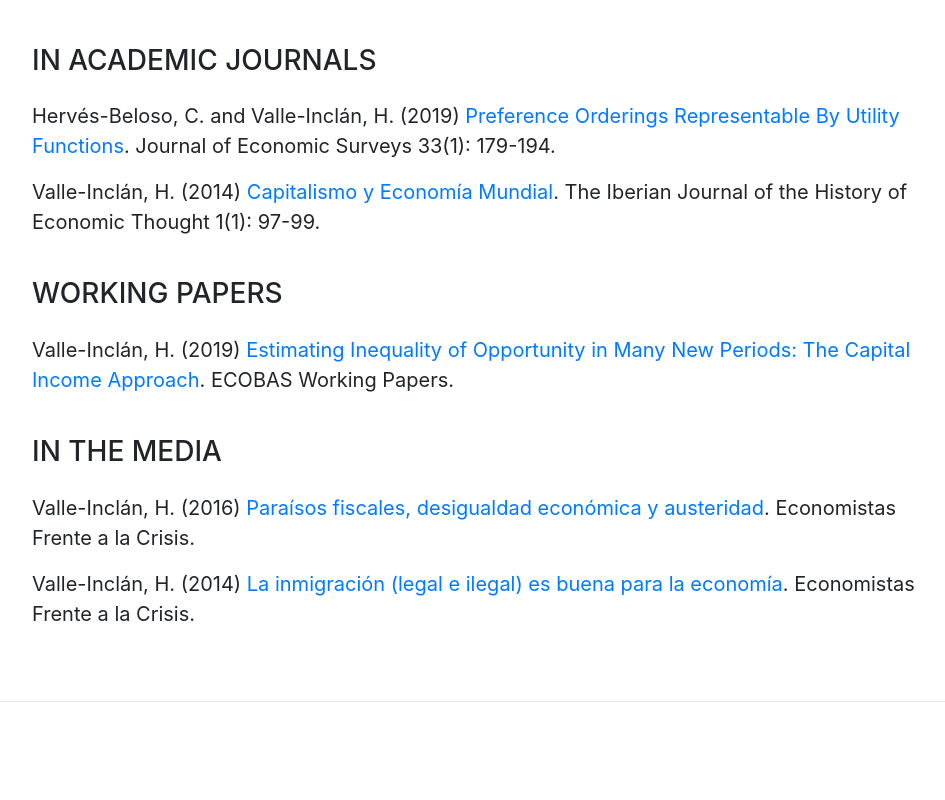
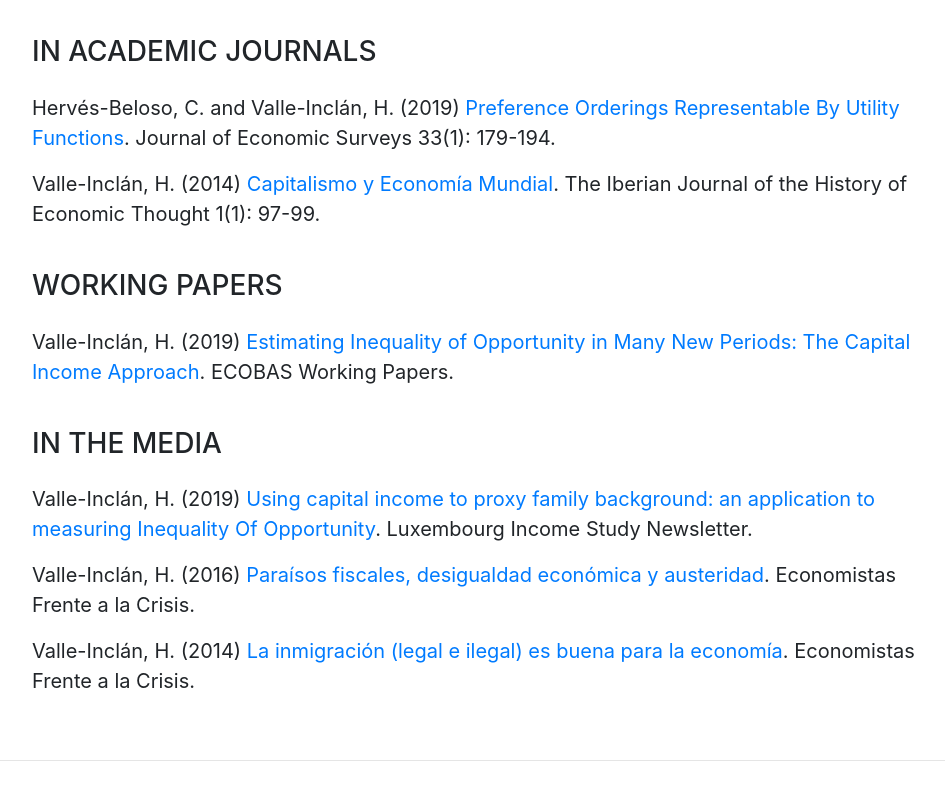
Before and after one commit to hugobaltasar/web-page, a website with bundled scripts: page hvalle-inclan/index.html in a window 1280 px wide. Shown: the part 900-1700 px from the top of the page, without its empty margins (288-1233 px from the left). Built offline with nearby package versions, Linux system fonts and the light colour scheme; a web font is replaced by a local one.

Commit message:
lis newsletter article

```diff
--- a/hvalle-inclan/index.html
+++ b/hvalle-inclan/index.html
@@ -128,6 +128,13 @@
 
           <div class="resume-item d-flex flex-column flex-md-row">
             <div class="resume-content mr-auto">
+              <p class="lead mb-3">Valle-Inclán, H. (2019) <a href="https://www.lisdatacenter.org/newsletter/nl-2019-11-im-1/" target="ineqmatters">Using capital income to proxy family background: an application to measuring Inequality Of Opportunity</a>. Luxembourg Income Study Newsletter.
+              </p>
+            </div>
+          </div>
+
+          <div class="resume-item d-flex flex-column flex-md-row">
+            <div class="resume-content mr-auto">
               <p class="lead mb-3">Valle-Inclán, H. (2016) <a href="https://economistasfrentealacrisis.com/paraisos-fiscales-desigualdad-economica-y-austeridad/" target="paraisos">Paraísos fiscales, desigualdad económica y austeridad</a>. Economistas Frente a la Crisis.
               </p>
             </div>
```
